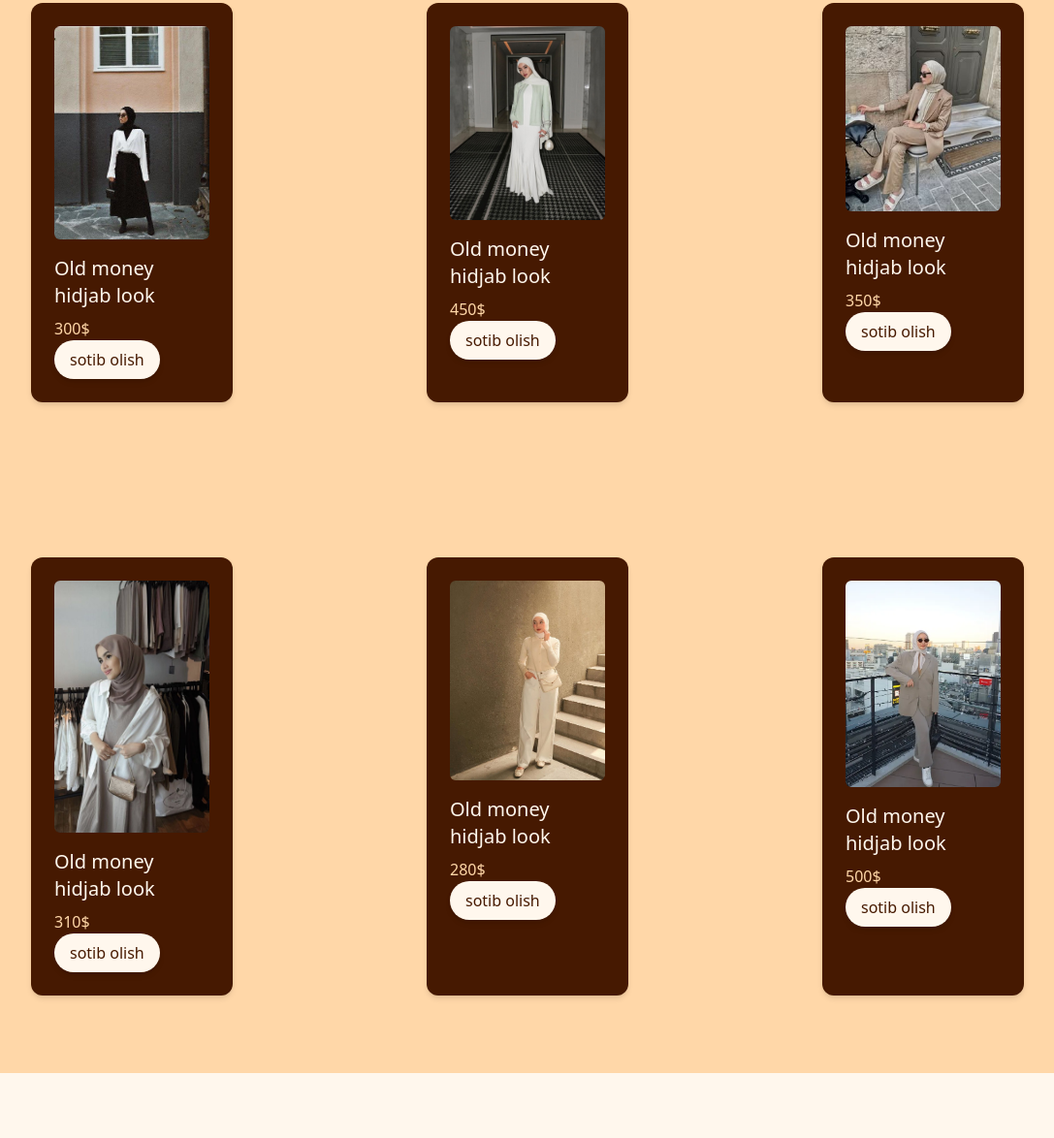
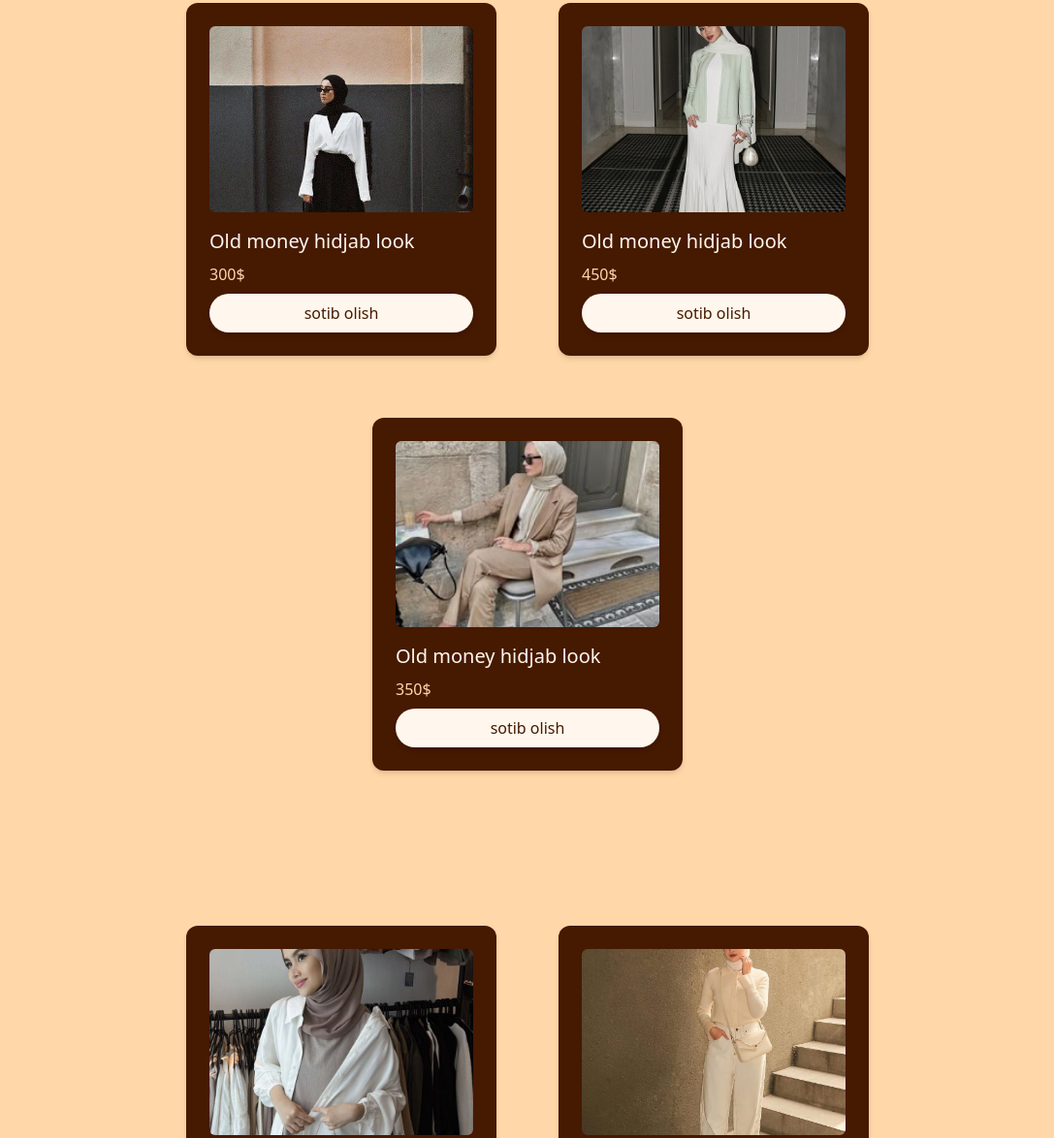
Before and after one commit to webdunyosi/online-magazin, a plain HTML site: page index.html in a window 1280 px wide. Shown: the part 157-1331 px from the top of the page at 97% size, without its empty margins (96-1183 px from the left). Drawn offline with nearby package versions, Linux system fonts and the light colour scheme.

Commit message:
Refactor HTML structure and styles for responsiveness and improved layout. Adjusted padding, font sizes, and image handling for better display across devices. Enhanced button and section styling for a more cohesive design.

```diff
--- a/index.html
+++ b/index.html
@@ -9,17 +9,21 @@
   <body>
     <!-- Topbar -->
     <div
-      class="flex justify-between items-center z-50 px-[10%] py-5 sticky top-0 left-0 right-0 shadow-md shadow-amber-950 bg-orange-200 backdrop-blur-lg"
+      class="flex flex-col sm:flex-row justify-between items-center z-50 px-4 sm:px-[10%] py-3 sm:py-5 sticky top-0 left-0 right-0 shadow-md shadow-amber-950 bg-orange-200 backdrop-blur-lg"
     >
-      <h1 class="text-amber-950 text-4xl font-extralight">
+      <h1
+        class="text-amber-950 text-2xl sm:text-4xl font-extralight text-center sm:text-left"
+      >
         Online shop magazine
       </h1>
-      <p class="text-amber-950 text-1xl font-extralight">
+      <p
+        class="text-amber-950 text-base sm:text-1xl font-extralight mt-2 sm:mt-0 text-center sm:text-left"
+      >
         by Marjona Mavlonova
       </p>
       <button
         id="cart-btn"
-        class="px-4 py-2 bg-amber-950 text-orange-200 rounded-sm cursor-pointer duration-300 hover:bg-orange-50 shadow-md hover:shadow-orange-200 relative"
+        class="px-3 sm:px-4 py-2 bg-amber-950 text-orange-200 rounded-sm cursor-pointer duration-300 hover:bg-orange-50 shadow-md hover:shadow-orange-200 relative mt-2 sm:mt-0"
       >
         SAVATCHA
         <span
@@ -31,22 +35,25 @@
     </div>
 
     <!-- Shop -->
-    <div id="projects" class="px-[10%] py-20 bg-orange-200 flex gap-50">
+    <div
+      id="projects"
+      class="px-4 sm:px-[10%] py-10 sm:py-20 bg-orange-200 flex flex-col md:flex-row flex-wrap gap-6 md:gap-10 lg:gap-16 justify-center items-center"
+    >
       <!-- 1-shop -->
       <div
-        class="bg-amber-950 rounded-xl p-6 shadow-md hover:shadow-xl hover:scale-105 duration-300"
+        class="bg-amber-950 rounded-xl p-4 sm:p-6 shadow-md hover:shadow-xl hover:scale-105 duration-300 w-full sm:w-[320px] max-w-xs"
       >
         <img
           src="web dress4.jpg"
-          class="rounded-md mb-4 w-50"
+          class="rounded-md mb-4 w-full h-48 object-cover"
           alt="Project 1"
         />
-        <h3 class="text-xl mb-2 font-extralight text-orange-50">
+        <h3 class="text-lg sm:text-xl mb-2 font-extralight text-orange-50">
           Old money hidjab look
         </h3>
         <p class="text-orange-200">300$</p>
         <button
-          class="px-4 py-2 bg-orange-50 text-amber-950 rounded-4xl cursor-pointer duration-300 hover:bg-orange-50 shadow-md hover:shadow-orange-200 add-to-cart"
+          class="px-4 py-2 bg-orange-50 text-amber-950 rounded-4xl cursor-pointer duration-300 hover:bg-orange-50 shadow-md hover:shadow-orange-200 add-to-cart w-full mt-2"
           data-title="Old money hidjab look"
           data-price="300"
           data-img="web dress4.jpg"
@@ -56,19 +63,19 @@
       </div>
       <!-- 2-shop -->
       <div
-        class="bg-amber-950 rounded-xl p-6 shadow-md hover:shadow-xl hover:scale-105 duration-300"
+        class="bg-amber-950 rounded-xl p-4 sm:p-6 shadow-md hover:shadow-xl hover:scale-105 duration-300 w-full sm:w-[320px] max-w-xs"
       >
         <img
           src="web dress3.jpg"
-          class="rounded-md mb-4 w-50"
+          class="rounded-md mb-4 w-full h-48 object-cover"
           alt="Project 1"
         />
-        <h3 class="text-xl mb-2 font-extralight text-orange-50">
+        <h3 class="text-lg sm:text-xl mb-2 font-extralight text-orange-50">
           Old money hidjab look
         </h3>
         <p class="text-orange-200">450$</p>
         <button
-          class="px-4 py-2 bg-orange-50 text-amber-950 rounded-4xl cursor-pointer duration-300 hover:bg-orange-50 shadow-md hover:shadow-orange-200 add-to-cart"
+          class="px-4 py-2 bg-orange-50 text-amber-950 rounded-4xl cursor-pointer duration-300 hover:bg-orange-50 shadow-md hover:shadow-orange-200 add-to-cart w-full mt-2"
           data-title="Old money hidjab look"
           data-price="450"
           data-img="web dress3.jpg"
@@ -78,19 +85,19 @@
       </div>
       <!-- 3-shop -->
       <div
-        class="bg-amber-950 rounded-xl p-6 shadow-md hover:shadow-xl hover:scale-105 duration-300"
+        class="bg-amber-950 rounded-xl p-4 sm:p-6 shadow-md hover:shadow-xl hover:scale-105 duration-300 w-full sm:w-[320px] max-w-xs"
       >
         <img
           src="web koylak 2.jpg"
-          class="rounded-md mb-4 w-50"
+          class="rounded-md mb-4 w-full h-48 object-cover"
           alt="Project 1"
         />
-        <h3 class="text-xl mb-2 font-extralight text-orange-50">
+        <h3 class="text-lg sm:text-xl mb-2 font-extralight text-orange-50">
           Old money hidjab look
         </h3>
         <p class="text-orange-200">350$</p>
         <button
-          class="px-4 py-2 bg-orange-50 text-amber-950 rounded-4xl cursor-pointer duration-300 hover:bg-orange-50 shadow-md hover:shadow-orange-200 add-to-cart"
+          class="px-4 py-2 bg-orange-50 text-amber-950 rounded-4xl cursor-pointer duration-300 hover:bg-orange-50 shadow-md hover:shadow-orange-200 add-to-cart w-full mt-2"
           data-title="Old money hidjab look"
           data-price="350"
           data-img="web koylak 2.jpg"
@@ -100,21 +107,24 @@
       </div>
     </div>
     <!-- 4-shop -->
-    <div id="projects2" class="px-[10%] py-20 bg-orange-200 flex gap-50">
+    <div
+      id="projects2"
+      class="px-4 sm:px-[10%] py-10 sm:py-20 bg-orange-200 flex flex-col md:flex-row flex-wrap gap-6 md:gap-10 lg:gap-16 justify-center items-center"
+    >
       <div
-        class="bg-amber-950 rounded-xl p-6 shadow-md hover:shadow-xl hover:scale-105 duration-300"
+        class="bg-amber-950 rounded-xl p-4 sm:p-6 shadow-md hover:shadow-xl hover:scale-105 duration-300 w-full sm:w-[320px] max-w-xs"
       >
         <img
           src="saytkoylak5.jpg"
-          class="rounded-md mb-4 w-50"
+          class="rounded-md mb-4 w-full h-48 object-cover"
           alt="Project 1"
         />
-        <h3 class="text-xl mb-2 font-extralight text-orange-50">
+        <h3 class="text-lg sm:text-xl mb-2 font-extralight text-orange-50">
           Old money hidjab look
         </h3>
         <p class="text-orange-200">310$</p>
         <button
-          class="px-4 py-2 bg-orange-50 text-amber-950 rounded-4xl cursor-pointer duration-300 hover:bg-orange-50 shadow-md hover:shadow-orange-200 add-to-cart"
+          class="px-4 py-2 bg-orange-50 text-amber-950 rounded-4xl cursor-pointer duration-300 hover:bg-orange-50 shadow-md hover:shadow-orange-200 add-to-cart w-full mt-2"
           data-title="Old money hidjab look"
           data-price="310"
           data-img="saytkoylak5.jpg"
@@ -124,19 +134,19 @@
       </div>
       <!-- 5-shop -->
       <div
-        class="bg-amber-950 rounded-xl p-6 shadow-md hover:shadow-xl hover:scale-105 duration-300"
+        class="bg-amber-950 rounded-xl p-4 sm:p-6 shadow-md hover:shadow-xl hover:scale-105 duration-300 w-full sm:w-[320px] max-w-xs"
       >
         <img
           src="saytkoylak7.jpg"
-          class="rounded-md mb-4 w-50"
+          class="rounded-md mb-4 w-full h-48 object-cover"
           alt="Project 1"
         />
-        <h3 class="text-xl mb-2 font-extralight text-orange-50">
+        <h3 class="text-lg sm:text-xl mb-2 font-extralight text-orange-50">
           Old money hidjab look
         </h3>
         <p class="text-orange-200">280$</p>
         <button
-          class="px-4 py-2 bg-orange-50 text-amber-950 rounded-4xl cursor-pointer duration-300 hover:bg-orange-50 shadow-md hover:shadow-orange-200 add-to-cart"
+          class="px-4 py-2 bg-orange-50 text-amber-950 rounded-4xl cursor-pointer duration-300 hover:bg-orange-50 shadow-md hover:shadow-orange-200 add-to-cart w-full mt-2"
           data-title="Old money hidjab look"
           data-price="280"
           data-img="saytkoylak7.jpg"
@@ -146,19 +156,19 @@
       </div>
       <!-- 6-shop -->
       <div
-        class="bg-amber-950 rounded-xl p-6 shadow-md hover:shadow-xl hover:scale-105 duration-300"
+        class="bg-amber-950 rounded-xl p-4 sm:p-6 shadow-md hover:shadow-xl hover:scale-105 duration-300 w-full sm:w-[320px] max-w-xs"
       >
         <img
           src="hijabkoylak6.webp"
-          class="rounded-md mb-4 w-50"
+          class="rounded-md mb-4 w-full h-48 object-cover"
           alt="Project 1"
         />
-        <h3 class="text-xl mb-2 font-extralight text-orange-50">
+        <h3 class="text-lg sm:text-xl mb-2 font-extralight text-orange-50">
           Old money hidjab look
         </h3>
         <p class="text-orange-200">500$</p>
         <button
-          class="px-4 py-2 bg-orange-50 text-amber-950 rounded-4xl cursor-pointer duration-300 hover:bg-orange-50 shadow-md hover:shadow-orange-200 add-to-cart"
+          class="px-4 py-2 bg-orange-50 text-amber-950 rounded-4xl cursor-pointer duration-300 hover:bg-orange-50 shadow-md hover:shadow-orange-200 add-to-cart w-full mt-2"
           data-title="Old money hidjab look"
           data-price="500"
           data-img="hijabkoylak6.webp"
@@ -170,8 +180,10 @@
 
     <!-- Contact Banner -->
     <div class="bg-orange-50">
-      <div class="text-center p-40 sm:px-10">
-        <p class="text-lg sm:text-xl text-amber-950 leading-relaxed">
+      <div class="text-center p-8 sm:p-20 md:p-40 sm:px-10">
+        <p
+          class="text-base sm:text-lg md:text-xl text-amber-950 leading-relaxed"
+        >
           Agar siz saytimizdagi mahsulotlar, xizmatlar yoki dizayn bo'yicha
           qo'shimcha savollarga ega bo'lsangiz, biz bilan bog'lanishdan
           tortinmang. Hurmatli foydalanuvchi, sizga qulaylik yaratish maqsadida,
@@ -181,7 +193,7 @@
         <a
           href="https://t.me/MarjonaMardonovna"
           target="_blank"
-          class="text-orange-700 decoration-none hover:text-orange-200 transition block mt-4"
+          class="text-orange-700 decoration-none hover:text-orange-200 transition block mt-4 text-base sm:text-lg"
           >@MarjonaMardonovna</a
         >
       </div>
@@ -189,7 +201,7 @@
 
     <!-- Footer -->
     <footer
-      class="bg-orange-200 text-center text-sm text-amber-950 py-8 border-t border-orange-50 px-4 sm:px-10"
+      class="bg-orange-200 text-center text-xs sm:text-sm text-amber-950 py-6 sm:py-8 border-t border-orange-50 px-2 sm:px-4 md:px-10"
     >
       <p>&copy; 2025 Marjona Mavlonova. Barcha huquqlar himoyalangan.</p>
       <p class="mt-2">
@@ -203,14 +215,16 @@
       id="cart-modal"
       class="fixed inset-0 bg-black bg-opacity-40 flex items-center justify-center z-50 hidden"
     >
-      <div class="bg-orange-50 rounded-lg p-8 w-full max-w-md relative">
+      <div
+        class="bg-orange-50 rounded-lg p-4 sm:p-8 w-full max-w-xs sm:max-w-md relative mx-2"
+      >
         <button
           id="close-cart"
           class="absolute top-2 right-2 text-amber-950 text-2xl"
         >
           &times;
         </button>
-        <h2 class="text-2xl mb-4 text-amber-950">Savatcha</h2>
+        <h2 class="text-xl sm:text-2xl mb-4 text-amber-950">Savatcha</h2>
         <div id="cart-items" class="mb-4"></div>
         <div class="flex flex-col gap-2 mb-4">
           <input
```
